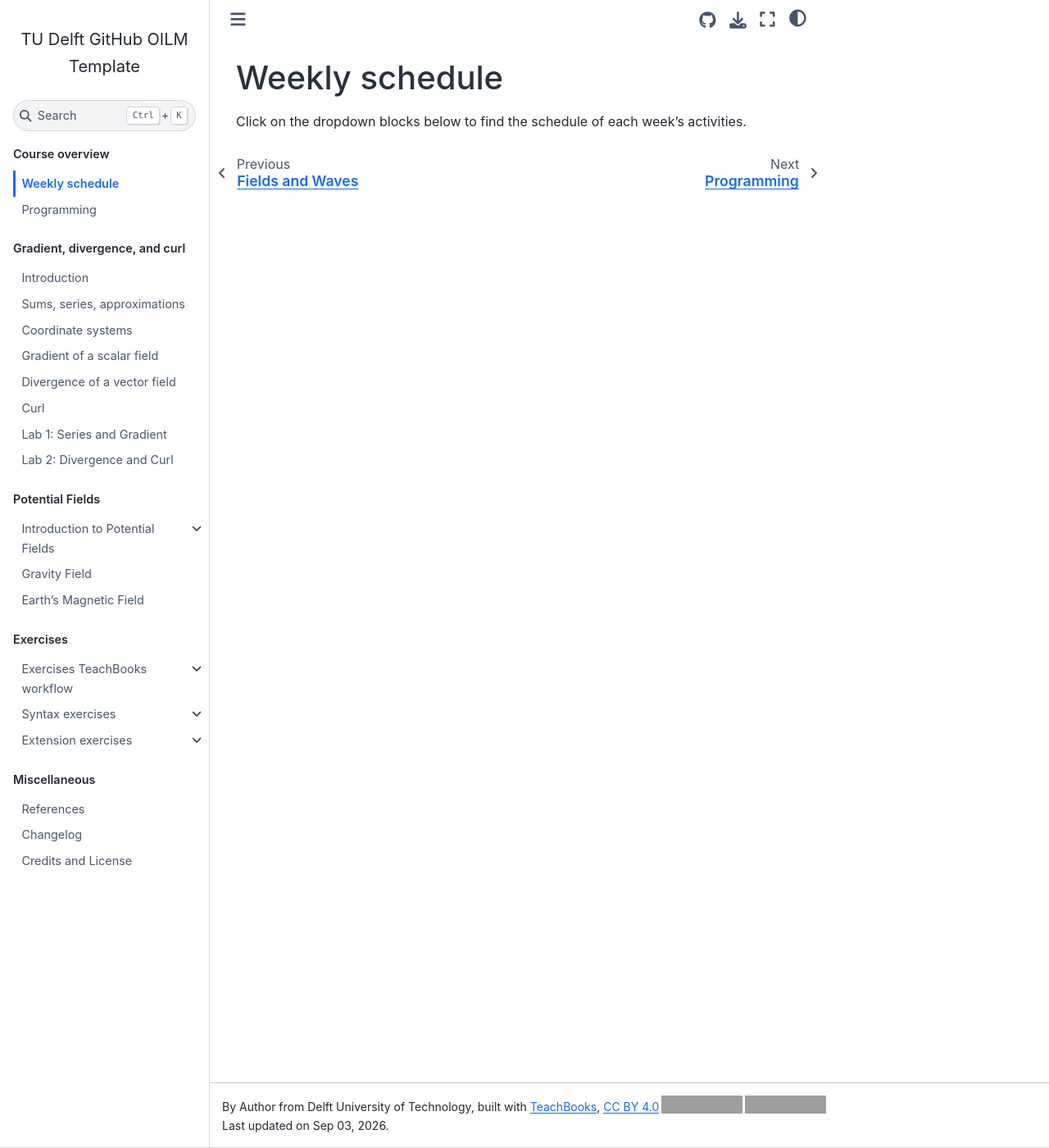
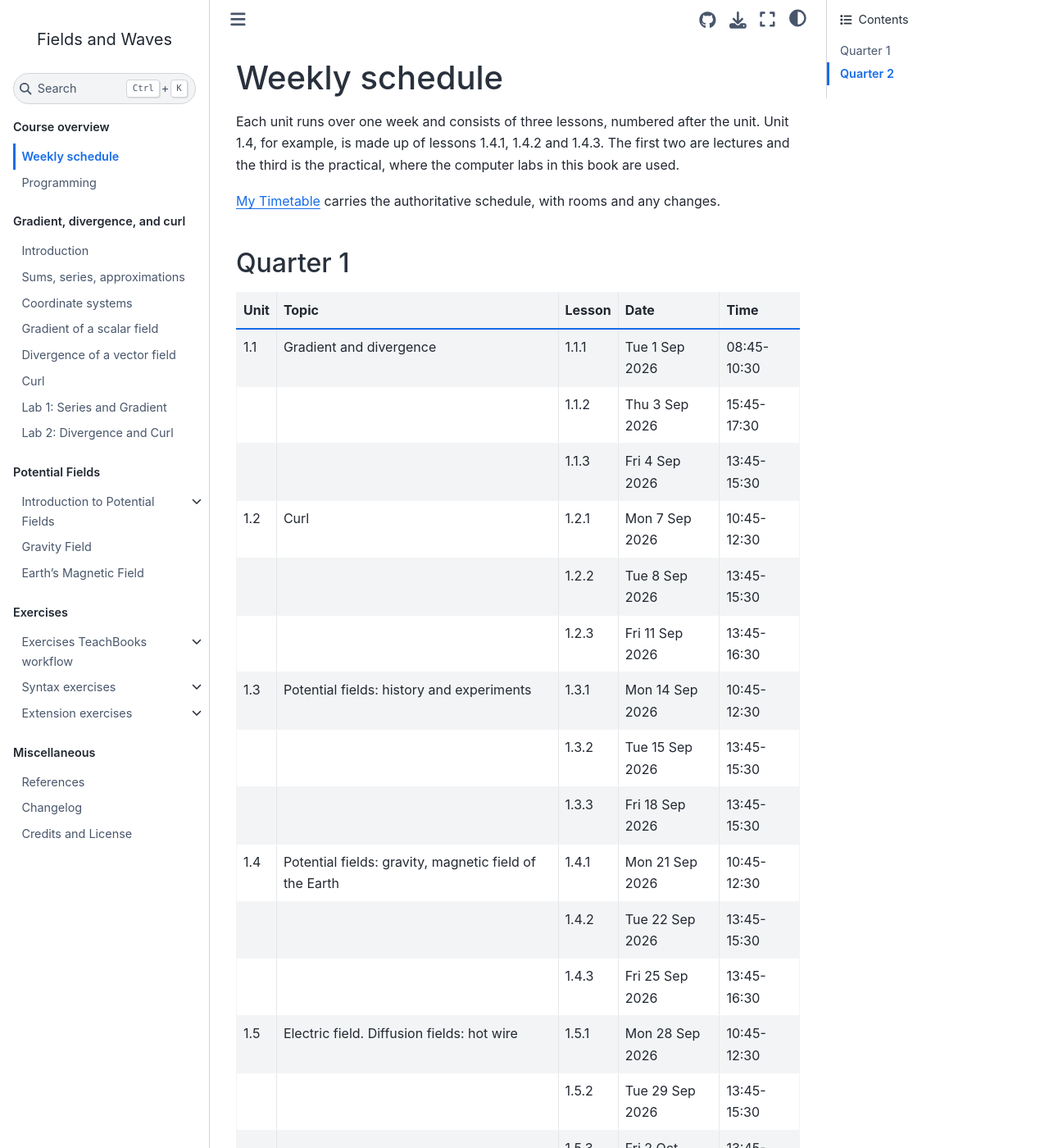
Before and after one commit to BScECT/FieldWaves, a Jupyter Book: the page built from book/0_overview/schedule.md, in a window 1280 px wide and 1400 px high. Shown: the whole window at 82% size. Built offline with Jupyter Book 1.0.4 settings and Sphinx 7.4.7 and the Sphinx Book theme 1.1.4, drawn with Linux system fonts in a browser that asks for light colours; pages that are not in the unit, such as notebooks, are missing from menus; comment, search, counter and statistics services are not loaded; some of the changed text lies outside the part shown; grey boxes are pictures that could not be loaded.

Commit message:
Set up the book's title, URLs, editors, schedule and status

```diff
--- a/book/0_overview/schedule.md
+++ b/book/0_overview/schedule.md
@@ -1,3 +1,60 @@
 # Weekly schedule
 
-Click on the dropdown blocks below to find the schedule of each week's activities.
+Each unit runs over one week and consists of three lessons, numbered after the unit. Unit 1.4, for example, is made up of lessons 1.4.1, 1.4.2 and 1.4.3. The first two are lectures and the third is the practical, where the computer labs in this book are used.
+
+[My Timetable](https://mytimetable.tudelft.nl/) carries the authoritative schedule, with rooms and any changes.
+
+## Quarter 1
+
+| Unit | Topic | Lesson | Date | Time |
+| :--- | :--- | :--- | :--- | :--- |
+| 1.1 | Gradient and divergence | 1.1.1 | Tue 1 Sep 2026 | 08:45-10:30 |
+|  |  | 1.1.2 | Thu 3 Sep 2026 | 15:45-17:30 |
+|  |  | 1.1.3 | Fri 4 Sep 2026 | 13:45-15:30 |
+| 1.2 | Curl | 1.2.1 | Mon 7 Sep 2026 | 10:45-12:30 |
+|  |  | 1.2.2 | Tue 8 Sep 2026 | 13:45-15:30 |
+|  |  | 1.2.3 | Fri 11 Sep 2026 | 13:45-16:30 |
+| 1.3 | Potential fields: history and experiments | 1.3.1 | Mon 14 Sep 2026 | 10:45-12:30 |
+|  |  | 1.3.2 | Tue 15 Sep 2026 | 13:45-15:30 |
+|  |  | 1.3.3 | Fri 18 Sep 2026 | 13:45-15:30 |
+| 1.4 | Potential fields: gravity, magnetic field of the Earth | 1.4.1 | Mon 21 Sep 2026 | 10:45-12:30 |
+|  |  | 1.4.2 | Tue 22 Sep 2026 | 13:45-15:30 |
+|  |  | 1.4.3 | Fri 25 Sep 2026 | 13:45-16:30 |
+| 1.5 | Electric field. Diffusion fields: hot wire | 1.5.1 | Mon 28 Sep 2026 | 10:45-12:30 |
+|  |  | 1.5.2 | Tue 29 Sep 2026 | 13:45-15:30 |
+|  |  | 1.5.3 | Fri 2 Oct 2026 | 13:45-15:30 |
+| 1.6 | Diffusion fields: boundary conditions, heat in 2D and 3D | 1.6.1 | Mon 5 Oct 2026 | 10:45-12:30 |
+|  |  | 1.6.2 | Tue 6 Oct 2026 | 15:45-17:30 |
+|  |  | 1.6.3 | Fri 9 Oct 2026 | 13:45-16:30 |
+| 1.7 | Mechanical waves: strings, acoustic waves, 2D and 3D | 1.7.1 | Mon 12 Oct 2026 | 10:45-12:30 |
+|  |  | 1.7.2 | Tue 13 Oct 2026 | 13:45-15:30 |
+|  |  | 1.7.3 | Fri 16 Oct 2026 | 13:45-15:30 |
+| 1.8 | Mechanical waves: power flux | 1.8.1 | Mon 19 Oct 2026 | 10:45-12:30 |
+|  |  | 1.8.2 | Tue 20 Oct 2026 | 13:45-15:30 |
+|  |  | 1.8.3 | Fri 23 Oct 2026 | 13:45-16:30 |
+| 1.9 | Unsupervised study |  |  |  |
+| 1.10 | Midterm week: exam and discussion of solutions | 1.10.1 |  |  |
+|  |  | 1.10.2 |  |  |
+|  |  | 1.10.3 | Fri 6 Nov 2026 | 13:30-16:30 |
+
+## Quarter 2
+
+| Unit | Topic | Lesson | Date | Time |
+| :--- | :--- | :--- | :--- | :--- |
+| 2.1 | Electromagnetism: Maxwell's equations, plane waves, telegraph equation | 2.1.1 | Mon 9 Nov 2026 | 13:45-15:30 |
+|  |  | 2.1.2 | Tue 10 Nov 2026 | 13:45-15:30 |
+|  |  | 2.1.3 | Fri 13 Nov 2026 | 10:45-12:30 |
+| 2.2 | 3D waves, Poynting vector, polarisation, lossy and lossless media | 2.2.1 | Mon 16 Nov 2026 | 13:45-15:30 |
+|  |  | 2.2.2 | Tue 17 Nov 2026 | 13:45-15:30 |
+|  |  | 2.2.3 | Fri 20 Nov 2026 | 09:45-12:30 |
+| 2.3 | Reflection, transmission, refraction. Multi-layered media | 2.3.1 | Mon 23 Nov 2026 | 13:45-15:30 |
+|  |  | 2.3.2 | Tue 24 Nov 2026 | 13:45-15:30 |
+|  |  | 2.3.3 | Fri 27 Nov 2026 | 10:45-12:30 |
+| 2.4 | Trapped and surface waves. Phase and group velocity | 2.4.1 | Mon 30 Nov 2026 | 13:45-15:30 |
+|  |  | 2.4.2 | Tue 1 Dec 2026 | 08:45-10:30 |
+|  |  | 2.4.3 | Fri 4 Dec 2026 | 09:45-12:30 |
+| 2.8 | Unsupervised study |  |  |  |
+| 2.9 | Unsupervised study |  |  |  |
+| 2.10 | Resit exam |  | Wed 27 Jan 2027 | 13:30-16:30 |
+
+The exam is on Wed 16 Dec 2026, 13:30-16:30. The longer practicals, running to 16:30, end with a formative assessment.
--- a/book/_config.yml
+++ b/book/_config.yml
@@ -2,7 +2,7 @@
 
 # This config includes an opinionated list of configuration options of TeachBooks, Jupyterbook v1, Sphinx and other extensions part of TeachBooks-Favourites.
 
-author: Author from Delft University of Technology, built with <a href="https://teachbooks.io">TeachBooks</a>, <a href="https://creativecommons.org/licenses/by/4.0/" target="_blank" rel="license noopener noreferrer"">CC BY 4.0<img style="height:22px!important;margin-left:3px;vertical-align:text-bottom;" src="https://mirrors.creativecommons.org/presskit/icons/cc.svg" alt=""><img style="height:22px!important;margin-left:3px;vertical-align:text-bottom;" src="https://mirrors.creativecommons.org/presskit/icons/by.svg" alt=""></a>
+author: Paco Lopez Dekker, Evert Slob, Guy Drijkoningen and Jinqiang Chen from Delft University of Technology, built with <a href="https://teachbooks.io">TeachBooks</a>, <a href="https://creativecommons.org/licenses/by/4.0/" target="_blank" rel="license noopener noreferrer"">CC BY 4.0<img style="height:22px!important;margin-left:3px;vertical-align:text-bottom;" src="https://mirrors.creativecommons.org/presskit/icons/cc.svg" alt=""><img style="height:22px!important;margin-left:3px;vertical-align:text-bottom;" src="https://mirrors.creativecommons.org/presskit/icons/by.svg" alt=""></a>
                                                      # Replace TeachBooks Teams with your own name in the line above, configuratin part of JupyterBook: https://jupyterbook.org/en/stable/customize/config.html
 execute:
   execute_notebooks: "auto"                          # Execute notebooks during build when outputs are missing or stale, configuration part of Jupyterbook v1 (https://jupyterbook.org/en/stable/customize/config.html)
@@ -27,13 +27,13 @@ sphinx:                                              # Options passed on to the
       use_thebe_lite: true                           # Required for live code, part of TeachBooks-Sphinx-Thebe (https://teachbooks.io/manual/features/live_code.html)
       exclude_patterns: ["**/_*.yml", "**/*.md", "**/*.ipynb"] #exclude files which should not be accessible for live code, configuration part of TeachBooks-Sphinx-Thebe (https://teachbooks.io/manual/features/live_code.html)
     #html_favicon:                                   # Default value not shown (line can be removed), allows to add your own favicon (disabling of TU Delft favicon is required), configuration part of Sphinx (https://www.sphinx-doc.org/en/master/index.html)
-    html_baseurl: "https://oit.tudelft.nl>/<repo>"   # Replace this with your own URL, configuration part of Sphinx (https://www.sphinx-doc.org/en/master/index.html)
+    html_baseurl: "https://bscect.github.io/FieldWaves/main/" # Replace this with your own URL, configuration part of Sphinx (https://www.sphinx-doc.org/en/master/index.html)
     html_theme_options:
       logo:
-        text: TU Delft GitHub OILM Template          # Replace this with your own open interactive learning material title, configuration part of Sphinx (https://www.sphinx-doc.org/en/master/index.html)
+        text: Fields and Waves                        # Replace this with your own open interactive learning material title, configuration part of Sphinx (https://www.sphinx-doc.org/en/master/index.html)
         # image_light:                               # Default value not shown (line can be removed), adds your logo for the light mode here (can be the same as image_dark) (disabling of TU Delft logo is required), configuration part of Sphinx (https://www.sphinx-doc.org/en/master/index.html)
         # image_dark:                                # Default value not shown (line can be removed), adds your logo for the dark mode here (can be the same as image_light) (disabling of TU Delft logo is required), configuration part of Sphinx (https://www.sphinx-doc.org/en/master/index.html)
-      repository_url: "https://github.com/TUDelft-books/repo" # Add your own repo URL here, configuration part of JupyterBook v1 (https://jupyterbook.org/en/stable/customize/config.html)
+      repository_url: "https://github.com/BScECT/FieldWaves" # Add your own repo URL here, configuration part of JupyterBook v1 (https://jupyterbook.org/en/stable/customize/config.html)
       path_to_docs:          "book"                  # Required for edit_page_button, should be book if you're using TeachBooks package (https://github.com/TeachBooks/TeachBooks) or the TeachBooks deploy book workflow (https://teachbooks.io/manual/external/deploy-book-workflow/README.html), configuration part of Jupyterbook v1 (https://jupyterbook.org/en/stable/customize/config.html)
       repository_branch:     "main"                  # Replace when you change the name of your published branch (required for edit_page_button), configuration part of Jupyterbook v1 (https://jupyterbook.org/en/stable/customize/config.html)
       use_edit_page_button:  true                    # Replace with false if you don't want the edit page button (i.e. if you don't user to propose changes themselves or have a private repo), configuration part of Jupyterbook v1 (https://jupyterbook.org/en/stable/customize/config.html)
```
Also changed, not shown: book/changelog.md (+4 -9 lines), book/credits.md (+12 -5 lines), book/intro.md (+19 -3 lines).
